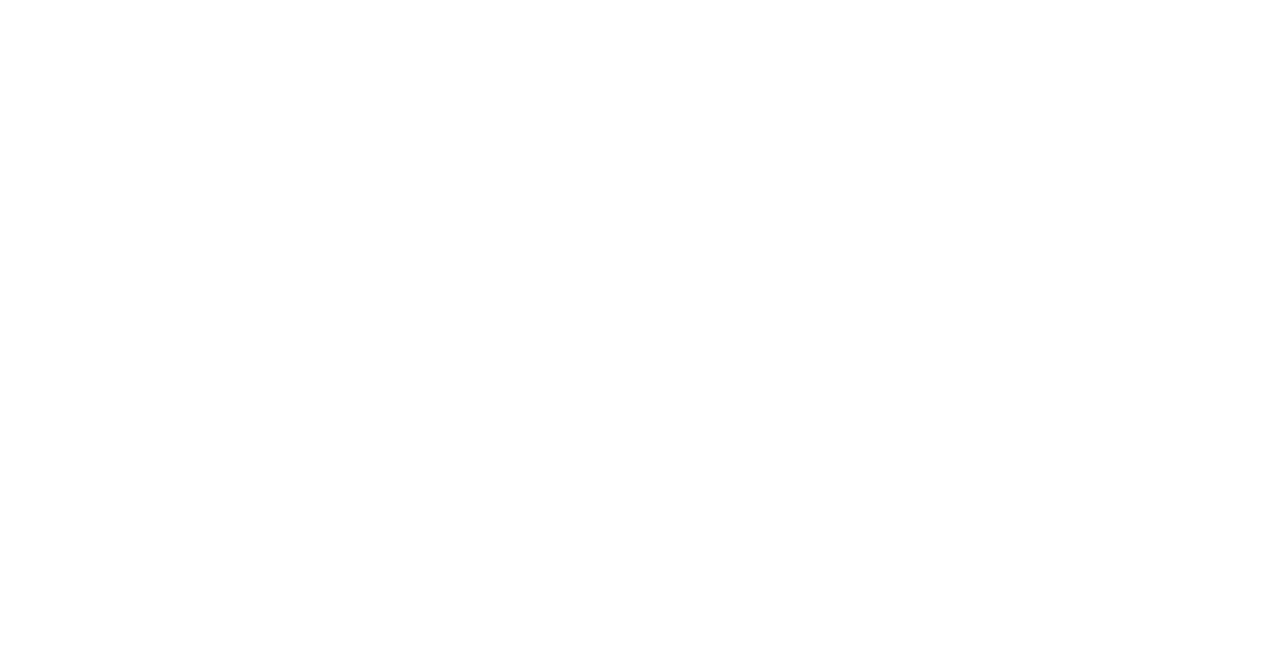
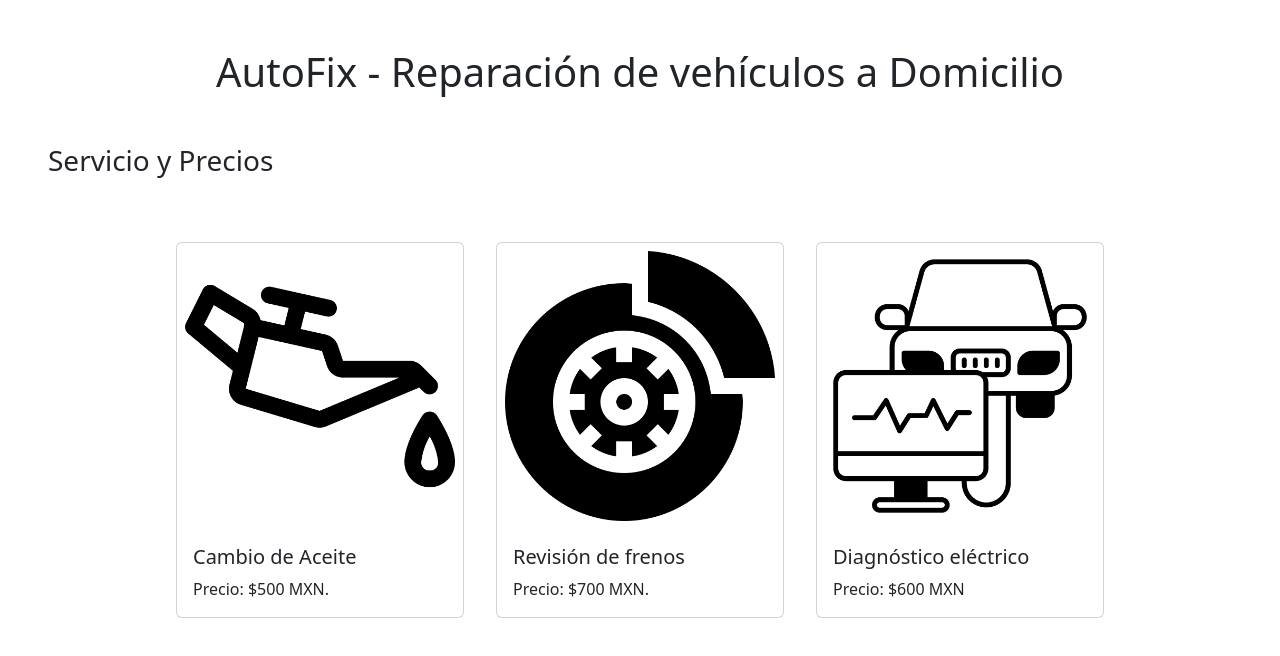
Before and after one commit to schiesscl/AutoFix_grupoBootstrapAlRescate, a plain HTML site: page index.html in a window 1280 px wide. Drawn offline with nearby package versions, Linux system fonts and the light colour scheme.

Commit message:
Cambios en el header finalizado

```diff
--- a/index.html
+++ b/index.html
@@ -1,6 +1,7 @@
 <!DOCTYPE html>
 <!DOCTYPE html>
 <html>
+
 <head>
     <meta charset="utf-8">
     <meta http-equiv="X-UA-Compatible" content="IE=edge">
@@ -13,11 +14,48 @@
     <!-- Latest compiled JavaScript -->
     <script src="https://cdn.jsdelivr.net/npm/bootstrap@5.3.3/dist/js/bootstrap.bundle.min.js"></script>
     <script src="https://ajax.googleapis.com/ajax/libs/jquery/3.7.1/jquery.min.js"></script>
+
     <head>
     </head>
 </head>
+
 <body>
     <!-- Inicio Header -->
+    <h1 class="text-center my-5"> AutoFix - Reparación de vehículos a Domicilio</h1>
+
+    <h3 class="m-5" >Servicio y Precios</h3>
+
+    <div class="d-flex justify-content-center">
+
+
+    <div class="card m-3" style="width: 18rem;">
+        <img src="img/aceite.png" class="card-img-top p-2" alt="...">
+        <div class="card-body">
+            <h5 class="card-title">Cambio de Aceite</h5>
+            <p class="card-text">Precio: $500 MXN.</p>
+
+        </div>
+    </div>
+
+    <div class="card m-3" style="width: 18rem;">
+        <img src="img/freno.png" class="card-img-top p-2" alt="...">
+        <div class="card-body">
+            <h5 class="card-title">Revisión de frenos</h5>
+            <p class="card-text">Precio: $700 MXN.</p>
+
+        </div>
+    </div>
+
+    <div class="card m-3" style="width: 18rem;">
+        <img src="img/diagnostico.png" class="card-img-top p-2" alt="...">
+        <div class="card-body">
+            <h5 class="card-title">Diagnóstico eléctrico</h5>
+            <p class="card-text">Precio: $600 MXN</p>
+
+        </div>
+    </div>
+
+    </div>
     <!-- Fin Header -->
     <!-- Inicio Form1 -->
     <!-- Fin Form1 -->
@@ -25,4 +63,5 @@
     <!-- Fin Form2 -->
 
 </body>
+
 </html>
```
Also changed, not shown: img/aceite.png (added), img/diagnostico.png (added), img/freno.png (added). Lines whose indentation alone changed are shown as unchanged.
